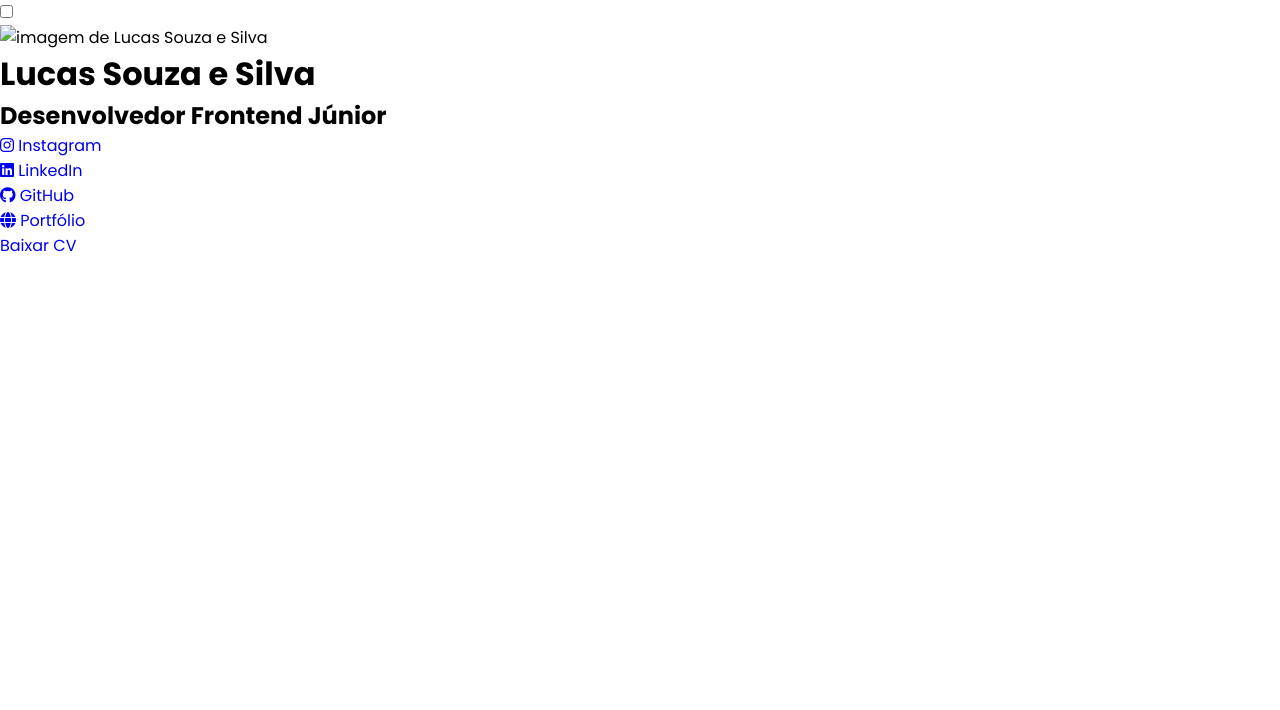
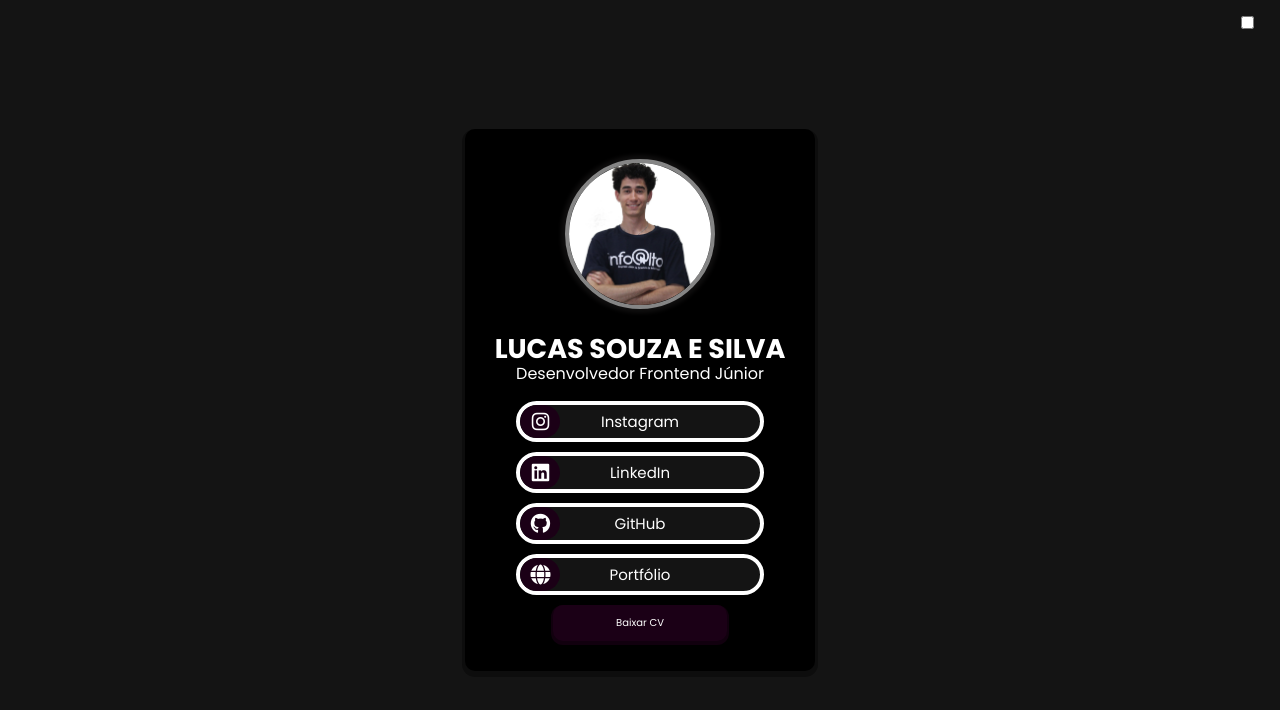
Before and after one commit to lucashtml6/liktree-pessoal, a plain HTML site: page index.html in a window 1280 px wide. Drawn offline with Linux system fonts and the light colour scheme.

Commit message:
style: personalizando card e botão de tema

```diff
--- a/index.html
+++ b/index.html
@@ -21,7 +21,7 @@
 
     <main>
       <div class="card">
-        <img src="" alt="imagem de Lucas Souza e Silva">
+        <img src="src/img/foto-lucas.jpeg" alt="imagem de Lucas Souza e Silva" class="imagem-perfil">
         <h1 class="nome">Lucas Souza e Silva</h1>
         <h2 class="cargo">Desenvolvedor Frontend Júnior</h2>
 
@@ -32,18 +32,21 @@
               <span class="nome-rede-social">Instagram</span>
             </a>
           </li>
+
           <li class="rede-social">
             <a href="#">
               <i class="fa-brands fa-linkedin"></i>
               <span class="nome-rede-social">LinkedIn</span>
             </a>
           </li>
+
           <li class="rede-social">
             <a href="#">
               <i class="fa-brands fa-github"></i>
               <span class="nome-rede-social">GitHub</span>
             </a>
           </li>
+
           <li class="rede-social">
             <a href="#">
               <i class="fa-solid fa-globe"></i>
@@ -52,7 +55,7 @@
           </li>
         </ul>
 
-        <a href="#">Baixar CV</a>
+        <a href="#" class="btn-curriculo">Baixar CV</a>
       </div>
     </main>
 
--- a/src/css/style.css
+++ b/src/css/style.css
@@ -0,0 +1,130 @@
+:root {
+  --body-bg-color: #141414;
+  --card-gb-color: #000000;
+  --card-box-shadow-color: #0000005e;
+  --card-color: #fff;
+  --img-border-color: #858585;
+  --img-box-shadow: #2b2a2a5e;
+  --rede-social-bg-color: #141414;
+  --rede-color: #fff;
+  --rede-border-color: #fff;
+  --icon-bg-color: #1b0016;
+  --btn-curriculo-bg-color: #1b0016;
+  --btn-curriculo-color: #fff;
+  --btn-curriculo-box-shadow: #11000e;
+}
+
+html {
+  font-size: 62.5%;
+}
+
+body {
+  background-color: var(--body-bg-color);
+  height: 100vh;
+}
+
+main {
+  display: flex;
+  justify-content: center;
+  align-items: center;
+  height: 100%;
+}
+
+#btn-change-mode {
+  position: absolute;
+  top: 2%;
+  right: 2%;
+}
+
+
+
+.card {
+  background-color: var(--card-gb-color);
+  color: var(--card-color);
+  display: flex;
+  flex-direction: column;
+  align-items: center;
+  padding: 30px 30px;
+  border-radius: 10px;
+  -webkit-box-shadow: 0px 3px 0px 3px var(--card-box-shadow-color);
+  box-shadow: 0px 3px 0px 3px var(--card-box-shadow-color);
+  margin: 0 40px;
+}
+
+.card .imagem-perfil {
+  width: 15rem;
+  height: 15rem;
+  border-radius: 50%;
+  border: solid 4px var(--img-border-color);
+  box-shadow: 0px 0px 4px 4px var(--img-box-shadow);
+  object-fit: cover;
+  margin-bottom: 20px;
+}
+
+.card .nome {
+  font-size: 2.7rem;
+  text-transform: uppercase;
+  text-align: center;
+}
+
+.card .cargo {
+  margin-top: -8px;
+  font-size: 1.6rem;
+  font-weight: 400;
+  margin-bottom: 15px;
+  text-align: center;
+}
+
+.card .redes {
+  width: 85%;
+}
+
+.card .rede-social > a {
+  background-color: var(--rede-social-bg-color);
+  display: block;
+  margin-bottom: 10px;
+  border-radius: 24px;
+  border: var(--rede-border-color) solid 4px;
+  font-size: 2rem;
+  color: var(--rede-color);
+  transition: transform .3s cubic-bezier(0.25, 0.46, 0.45, 0.94);
+  display: flex;
+  align-items: center;
+  justify-content: center;
+  padding: 5px 0;
+  position: relative;
+  overflow: hidden;
+  height: 100%;
+}
+
+.card .rede-social > a:hover {
+  transform: scale(1.02);
+}
+
+.card .rede-social > a > i {
+  height: 100%;
+  position: absolute;
+  display: flex;
+  align-items: center;
+  justify-content: center;
+  left: 0;
+  background-color: var(--icon-bg-color);
+  width: 40px;
+  border-radius: 24px;
+}
+
+.card .rede-social > a > span {
+  font-size: 1.5rem;
+  text-align: center;
+}
+
+.card .btn-curriculo {
+  background-color: var(--btn-curriculo-bg-color);
+  color: var(--btn-curriculo-color);
+  width: 60%;
+  text-align: center;
+  border-radius: 10px;
+  padding: 10px 0;
+  -webkit-box-shadow: 0px 2px 0px 2px var(--btn-curriculo-box-shadow);
+  box-shadow: 0px 2px 0px 2px var(--btn-curriculo-box-shadow);
+}
```
